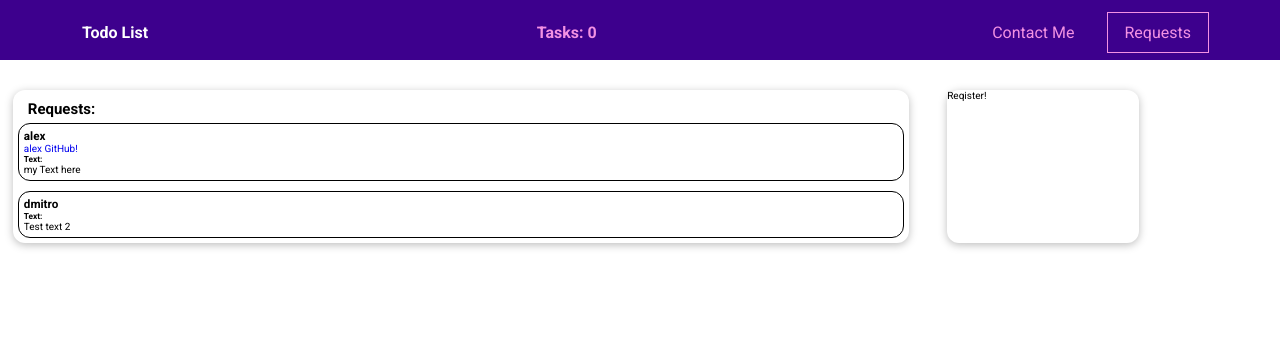
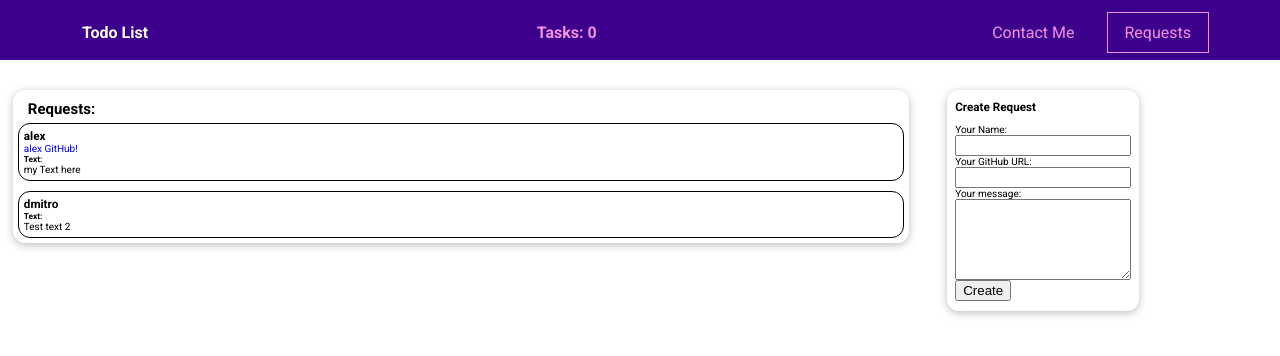
Before and after one commit to SubwaySerfer/todo_list, a Vue app: page /requests in a window 1280 px wide. Shown: the top 356 px of the page. Built offline with nearby package versions, Linux system fonts and the light colour scheme.

Commit message:
feat: add create request form

```diff
--- a/src/components/requests/RequestsRegister.vue
+++ b/src/components/requests/RequestsRegister.vue
@@ -1,11 +1,47 @@
 <template>
-  <div class="container">Reqister!</div>
+  <section class="container">
+    <form @submit.prevent="createRequest">
+      <h3>Create Request</h3>
+      <div class="input-box">
+        <label for="name">Your Name: </label><input type="text" />
+      </div>
+      <div class="input-box">
+        <label for="url">Your GitHub URL: </label><input type="url" />
+      </div>
+      <div class="input-box">
+        <label for="">Your message: </label>
+        <textarea name="text" id="text" cols="25" rows="5"></textarea>
+      </div>
+      <button>Create</button>
+    </form>
+  </section>
 </template>
+
+<script>
+export default {
+  methods: {
+    createRequest() {
+      console.log('create!');
+    },
+  },
+};
+
+//TODO: сделать vuex request-ы, а затем подключить сервак для них!
+</script>
 
 <style scoped>
 .container {
   border-radius: 12px;
   box-shadow: 0 2px 8px rgba(0, 0, 0, 0.26);
   width: 15vw;
+  padding: 1rem 0.8rem;
+}
+.input-box {
+  display: flex;
+  flex-direction: column;
+}
+h3 {
+  margin: 0;
+  padding-bottom: 1rem;
 }
 </style>
--- a/src/components/todos/TodoSide.vue
+++ b/src/components/todos/TodoSide.vue
@@ -1,7 +1,7 @@
 <template>
   <section class="container">
     <h2>Filters</h2>
-    <form action="" @submit.prevent="">
+    <form @submit.prevent="">
       <h3>Priority:</h3>
       <div class="priority-box">
         <div class="priority-box_item">
```
